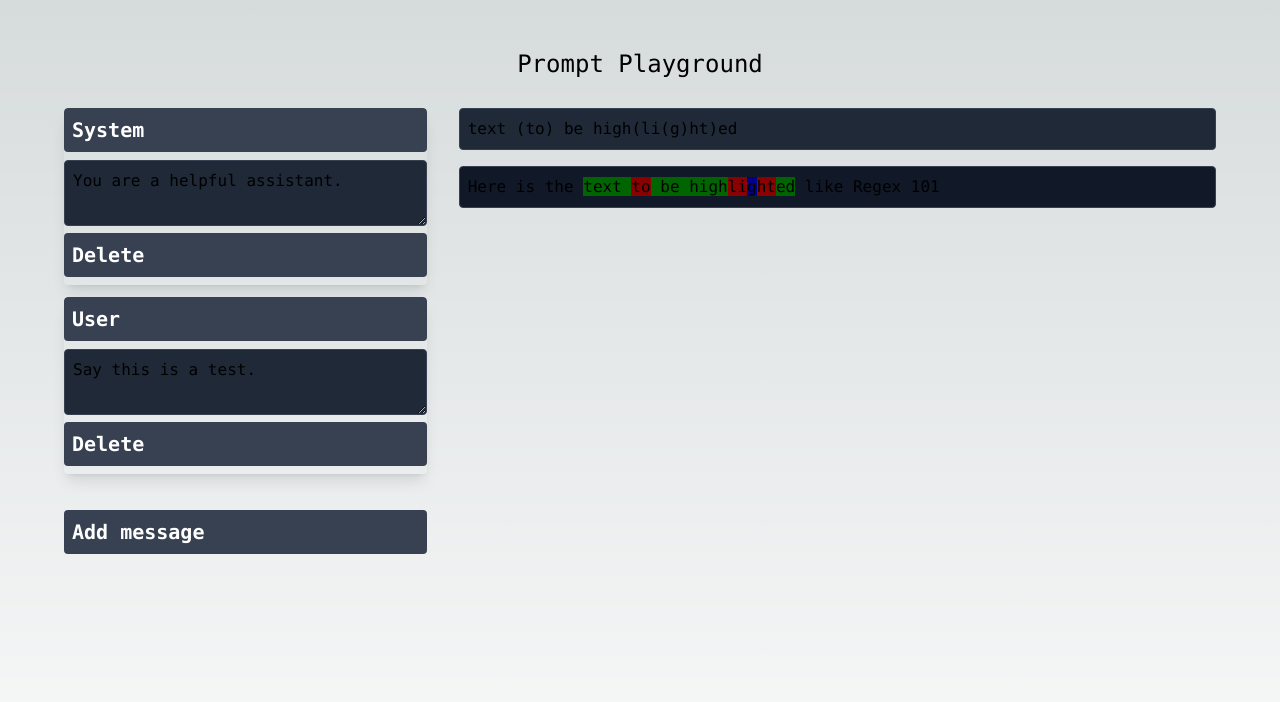
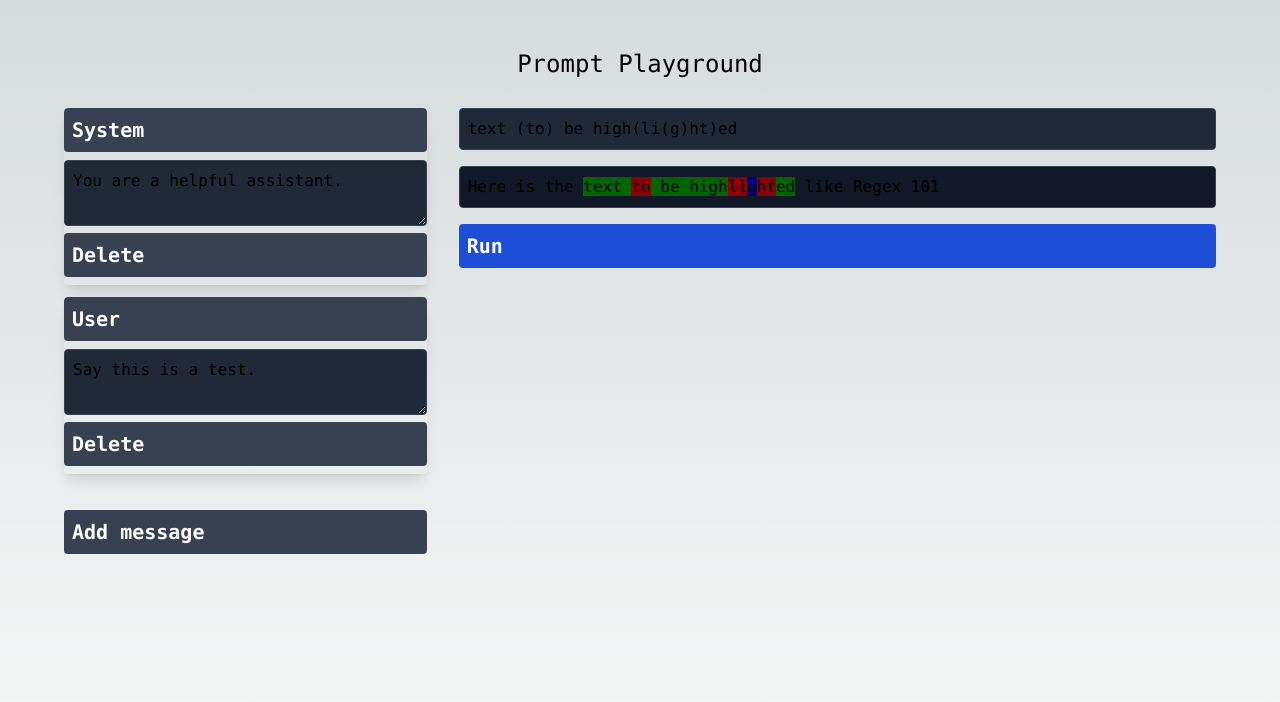
Before and after one commit to sweepai/prompt-lab, a Next.js app: page / in a window 1280 px wide. Shown: the top 702 px of the page. Built offline with nearby package versions, Linux system fonts and the light colour scheme.

Commit message:
OpenAI MVP

```diff
--- a/package.json
+++ b/package.json
@@ -9,12 +9,14 @@
     "lint": "next lint"
   },
   "dependencies": {
+    "ai": "^2.2.25",
     "class-variance-authority": "^0.7.0",
     "clsx": "^2.0.0",
     "highlight.js": "^11.9.0",
     "lucide-react": "^0.292.0",
     "mark.js": "^8.11.1",
     "next": "14.0.3",
+    "openai": "^4.19.1",
     "react": "^18",
     "react-dom": "^18",
     "react-string-replace": "^1.1.1",
--- a/src/app/Message.tsx
+++ b/src/app/Message.tsx
@@ -65,7 +65,7 @@ const Message = ({
       <textarea
         className="w-full bg-gray-800 border-gray-700 p-2 border rounded"
         placeholder="Message goes here..."
-        onChange={() => onChange()}
+        onChange={(e) => onChange(e.target.value)}
         value={content}
       />
       <button
--- /dev/null
+++ b/src/app/api/route.ts
@@ -0,0 +1,49 @@
+// import OpenAI from 'openai';
+
+// // @ts-ignore
+// const openai = new OpenAI({
+//   apiKey: 'My API Key', // defaults to process.env["OPENAI_API_KEY"]
+// });
+
+// export default async function callOpenAI() {
+//   const chatCompletion = await openai.chat.completions.create({
+//     messages: [{ role: 'user', content: 'Say this is a test' }],
+//     model: 'gpt-3.5-turbo',
+//   });
+//   console.log(chatCompletion)
+// }
+import OpenAI from 'openai'
+import { OpenAIStream, StreamingTextResponse } from 'ai'
+
+export const dynamic = 'force-dynamic' // defaults to force-static
+
+export async function GET(request: Request) {
+  return new Response('Playground is up and running!')
+}
+
+const openai = new OpenAI({
+  apiKey: process.env.OPENAI_API_KEY,
+})
+
+export const runtime = 'edge'
+
+export async function POST(req: Request) {
+  const { messages, stream=false } = await req.json()
+  const response = await openai.chat.completions.create({
+    model: 'gpt-3.5-turbo',
+    stream: stream,
+    messages,
+  })
+
+  if (response.error) {
+    console.log(response.error)
+    return Response.text(response, { status: 500 })
+  }
+
+  if (stream) {
+    const stream = OpenAIStream(response)
+    return new StreamingTextResponse(stream)
+  } else {
+    return Response.json(response)
+  }
+}
--- a/src/app/page.tsx
+++ b/src/app/page.tsx
@@ -1,6 +1,6 @@
 "use client"
 
-import React, { useEffect, useState } from "react";
+import React, { Suspense, useEffect, useState } from "react";
 import RegexVisualizer from "./RegexVisualizer";
 import "./Highlighter.css"; // Import the CSS file for styling
 import Message, { getNextRole, MessageType } from "./Message";
@@ -8,6 +8,26 @@ import { RecoilRoot } from 'recoil';
 
 function getRandomInt() {
   return Math.floor(Math.random() * 2147483647); // The maximum is exclusive and the minimum is inclusive
+}
+
+const Toast = ({ content }: { content: string }) => {
+  return (
+    <div id="toast-danger" className="flex items-center w-full max-w-xs p-4 mb-4 text-gray-500 bg-white rounded-lg shadow dark:text-gray-400 dark:bg-gray-800" role="alert">
+      <div className="inline-flex items-center justify-center flex-shrink-0 w-8 h-8 text-red-500 bg-red-100 rounded-lg dark:bg-red-800 dark:text-red-200">
+          <svg className="w-5 h-5" aria-hidden="true" xmlns="http://www.w3.org/2000/svg" fill="currentColor" viewBox="0 0 20 20">
+              <path d="M10 .5a9.5 9.5 0 1 0 9.5 9.5A9.51 9.51 0 0 0 10 .5Zm3.707 11.793a1 1 0 1 1-1.414 1.414L10 11.414l-2.293 2.293a1 1 0 0 1-1.414-1.414L8.586 10 6.293 7.707a1 1 0 0 1 1.414-1.414L10 8.586l2.293-2.293a1 1 0 0 1 1.414 1.414L11.414 10l2.293 2.293Z"/>
+          </svg>
+          <span className="sr-only">Error icon</span>
+      </div>
+      <div className="ms-3 text-sm font-normal">Item has been deleted.</div>
+      <button type="button" className="ms-auto -mx-1.5 -my-1.5 bg-white text-gray-400 hover:text-gray-900 rounded-lg focus:ring-2 focus:ring-gray-300 p-1.5 hover:bg-gray-100 inline-flex items-center justify-center h-8 w-8 dark:text-gray-500 dark:hover:text-white dark:bg-gray-800 dark:hover:bg-gray-700" data-dismiss-target="#toast-danger" aria-label="Close">
+          <span className="sr-only">Close</span>
+          <svg className="w-3 h-3" aria-hidden="true" xmlns="http://www.w3.org/2000/svg" fill="none" viewBox="0 0 14 14">
+              <path stroke="currentColor" stroke-linecap="round" stroke-linejoin="round" stroke-width="2" d="m1 1 6 6m0 0 6 6M7 7l6-6M7 7l-6 6"/>
+          </svg>
+      </button>
+    </div>
+  )
 }
 
 const Main = () => {
@@ -19,14 +39,14 @@ const Main = () => {
       { content: "Say this is a test.", role: "user", id: 1 },
     ];
   });
-
   console.log(messages)
+  const [displayContent, setDisplayContent] = useState<string>("Here is the text to be highlighted like Regex 101");
 
   useEffect(() => {
     if (typeof window !== 'undefined') {
       localStorage.setItem('messages', JSON.stringify(messages));
     }
-  }, [messages]);
+  }, []);
 
   return (
     <RecoilRoot>
@@ -34,7 +54,7 @@ const Main = () => {
         <h1 className="text-2xl mb-3">Prompt Playground</h1>
         <div className="h-screen w-full flex">
           <div className="w-1/3 p-4">
-            {messages.map((message: MessageType, index: number) => (
+            {messages.map((message: MessageType) => (
               <Message
                 content={message.content}
                 role={message.role}
@@ -46,6 +66,7 @@ const Main = () => {
                     }
                     return item;
                   }));
+                  console.log(messages)
                 }}
                 onChangeRole={() => {
                   setMessages((messages: MessageType[]) => messages.map((item: MessageType) => {
@@ -71,7 +92,62 @@ const Main = () => {
             </button>
           </div>
           <div className="w-2/3 p-4">
-            <RegexVisualizer text="Here is the text to be highlighted like Regex 101" />
+            {displayContent ?
+              <RegexVisualizer text={displayContent} /> : "..."
+            }
+            <button
+              className="font-bold text-xl mb-2 bg-blue-700 hover:bg-blue-800 text-white p-2 rounded w-full text-left mt-4"
+              onClick={async () => {
+                try {
+                  console.log(messages)
+                  const response = await fetch("/api", {
+                    method: "POST",
+                    body: JSON.stringify({
+                      messages: messages.map((message: MessageType) => {
+                        return {
+                          content: message.content,
+                          role: message.role
+                        }
+                      })
+                    })
+                  })!
+                  if (!response.ok) {
+                    throw new Error(response.statusText)
+                  }
+                  const data = await response.json();
+                  const message = data.choices[0].message.content;
+                  setDisplayContent(message);
+                } catch (e) {
+                  alert(e)
+                  console.error(e);
+                }
+                // try {
+                //   const data = await fetch("/api", {
+                //     method: "POST",
+                //     body: JSON.stringify({
+                //       messages: messages.map((message: MessageType) => {
+                //         return {
+                //           content: message.content,
+                //           role: message.role
+                //         }
+                //       })
+                //     })
+                //   })
+                //   const stream = new ReadableStream({
+                //     start(controller) {}
+                //   });
+                //   for await (const chunk of stream.body!) {
+                //     // Do something with each 'chunk'
+                //     console.log(chunk)
+                //   }
+                // } catch (e) {
+                //   alert(e)
+                //   console.error(e);
+                // }
+              }}
+            >
+              Run
+            </button>
           </div>
         </div>
       </main>
```
Also changed, not shown: 1 other file (tests, documents, lock files or other folders).
